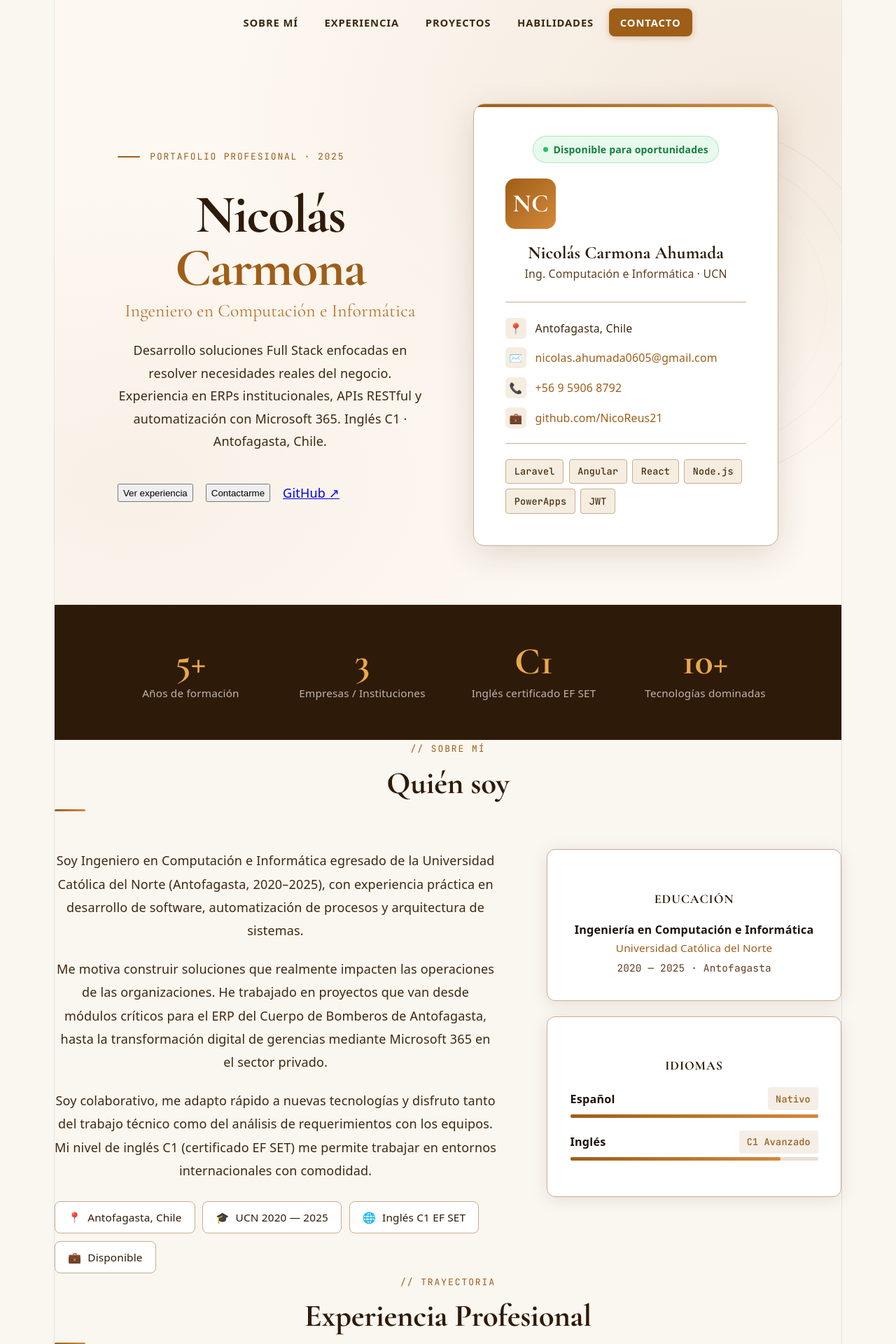
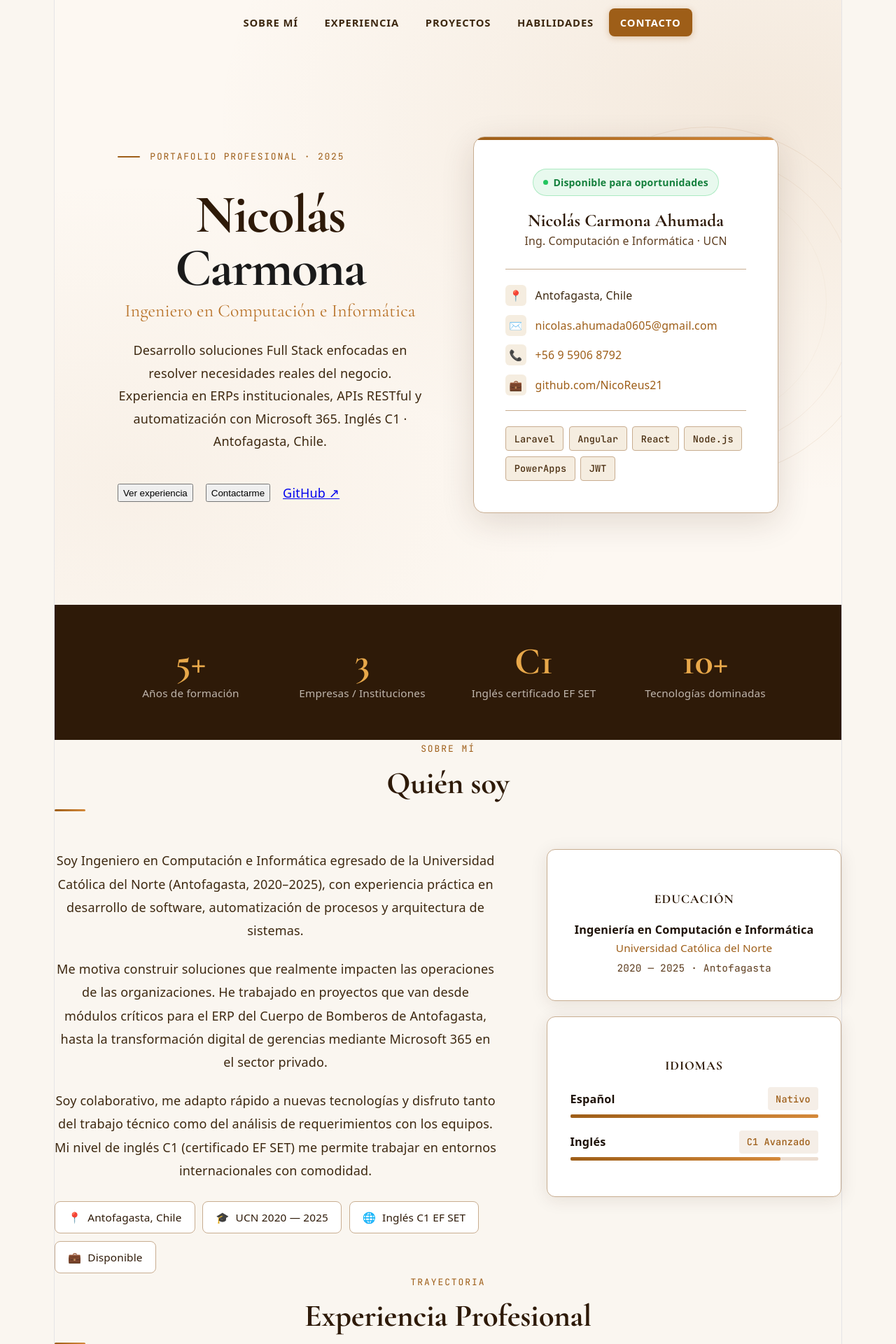
Before and after one commit to NicoReus21/Portfolio, a React (Vite) app: page / in a window 1280 px wide. Shown: the top 1920 px of the page at 70% size. Built offline with nearby package versions, Linux system fonts and the light colour scheme.

Commit message:
feat: added new features to Hero class

```diff
--- a/src/sections/About.jsx
+++ b/src/sections/About.jsx
@@ -4,7 +4,7 @@ import styles from './About.module.css'
 export default function About() {
   return (
     <section className={`section section--alt`} id="about">
-      <div className={styles.sectionLabel}>// Sobre mí</div>
+      <div className={styles.sectionLabel}>Sobre mí</div>
       <h2 className={styles.sectionTitle}>Quién soy</h2>
       <div className={styles.titleAccent} />
       <div className={styles.grid}>
--- a/src/sections/Contact.jsx
+++ b/src/sections/Contact.jsx
@@ -10,7 +10,7 @@ const cards = [
 export default function Contact() {
   return (
     <section className={styles.contact} id="contact">
-      <div className={styles.sectionLabel}>// Contacto</div>
+      <div className={styles.sectionLabel}>Contacto</div>
       <h2 className={styles.sectionTitle}>Trabajemos juntos</h2>
       <div className={styles.titleAccent} />
       <p className={styles.desc}>
--- a/src/sections/Experience.jsx
+++ b/src/sections/Experience.jsx
@@ -8,7 +8,7 @@ function renderBullet(text) {
 export default function Experience() {
   return (
     <section className="section" id="experience">
-      <div className={styles.sectionLabel}>// Trayectoria</div>
+      <div className={styles.sectionLabel}>Trayectoria</div>
       <h2 className={styles.sectionTitle}>Experiencia Profesional</h2>
       <div className={styles.titleAccent} />
       <div className={styles.grid}>
--- a/src/sections/Hero.jsx
+++ b/src/sections/Hero.jsx
@@ -1,4 +1,4 @@
-import { personal } from '../data/Portfolio'
+import { personal } from '@/data/portfolio'
 import styles from './Hero.module.css'
 
 export default function Hero() {
@@ -45,7 +45,6 @@ export default function Hero() {
             <span className={styles.dot} />
             Disponible para oportunidades
           </div>
-          <div className={styles.avatar}>NC</div>
           <div className={styles.cardName}>{personal.fullName}</div>
           <div className={styles.cardRole}>Ing. Computación e Informática · UCN</div>
           <hr className={styles.divider} />
--- a/src/sections/Hero.module.css
+++ b/src/sections/Hero.module.css
@@ -35,7 +35,7 @@
   color: #2e1a08;
   margin-bottom: 0.5rem;
 }
-.name span { color: #9e5e18; }
+.name span { color: #1a1a1a; }
 
 .title {
   font-family: 'Cormorant Garamond', serif;
--- a/src/sections/Projects.jsx
+++ b/src/sections/Projects.jsx
@@ -4,7 +4,7 @@ import styles from './Projects.module.css'
 export default function Projects() {
   return (
     <section className="section section--alt" id="projects">
-      <div className={styles.sectionLabel}>// Portafolio</div>
+      <div className={styles.sectionLabel}>Portafolio</div>
       <h2 className={styles.sectionTitle}>Proyectos</h2>
       <div className={styles.titleAccent} />
       <div className={styles.grid}>
```
